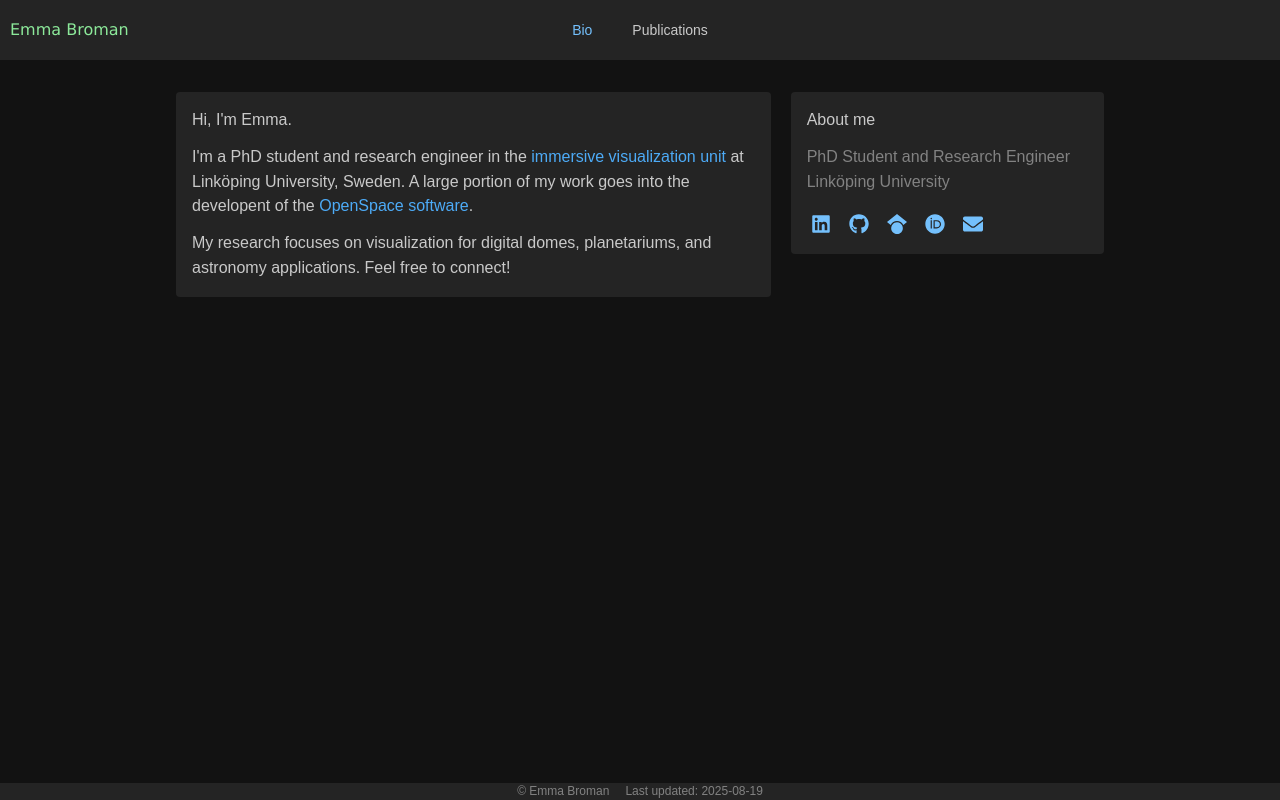
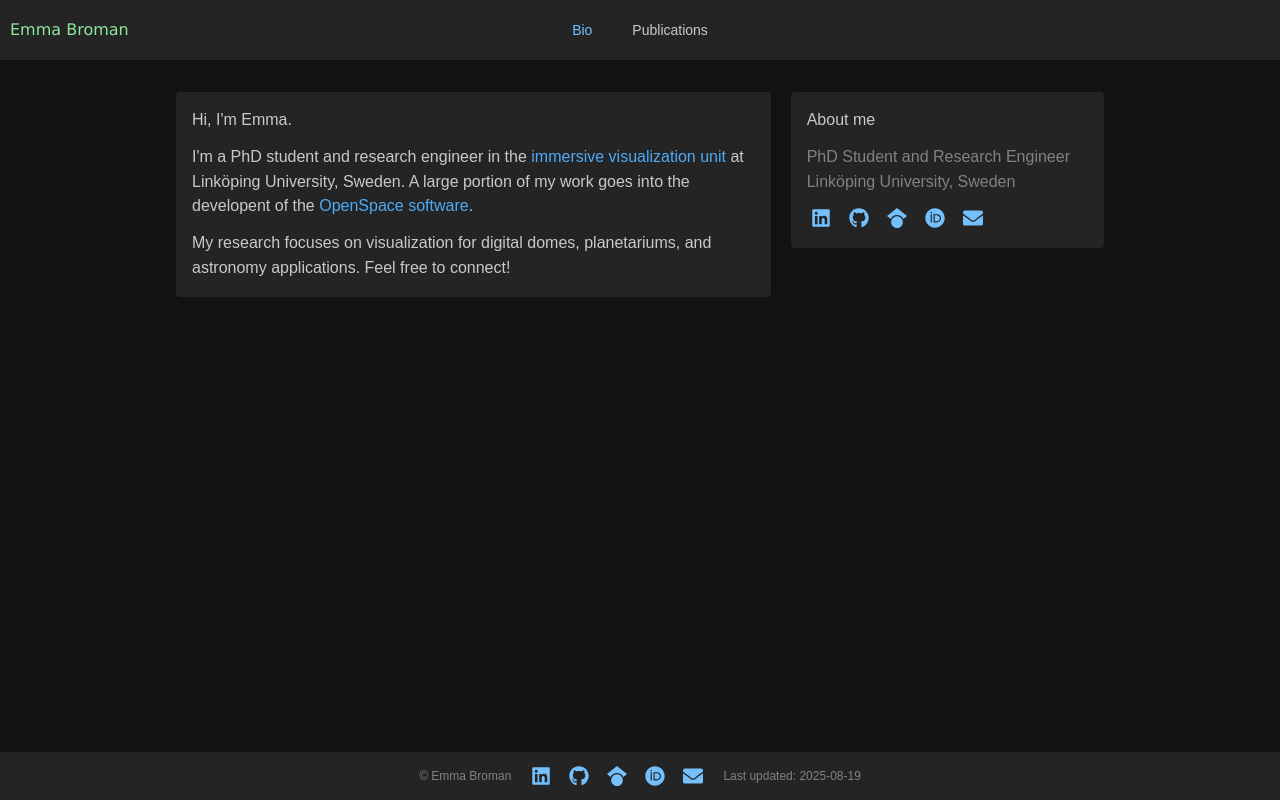
Before and after one commit to WeirdRubberDuck/weirdrubberduck.github.io, a React (Vite) app: page / in a window 1280 px wide. Built offline with nearby package versions, Linux system fonts and the light colour scheme; a web font is replaced by a local one.

Commit message:
Add contact links to page footer

```diff
--- a/src/App.tsx
+++ b/src/App.tsx
@@ -10,6 +10,7 @@ import {
   MantineProvider,
   Menu,
   NavLink,
+  Stack,
   Text,
   Tooltip,
 } from "@mantine/core";
@@ -17,6 +18,7 @@ import "@mantine/core/styles.css";
 import { useDisclosure } from "@mantine/hooks";
 import { Outlet } from "react-router";
 import { lastUpdateDate } from "./update-date";
+import { ContactLinks } from "@components/ContactLinks";
 
 const theme = createTheme({
   fontFamily: "'Afacad Flux',  sans-serif",
@@ -100,15 +102,18 @@ export function App() {
           <Outlet />
         </AppShell.Main>
         <AppShell.Footer withBorder={false}>
-          <Center>
+          <Center py={"xs"}>
+            <Stack gap={4}>
               <Group justify="center">
                 <Text size="xs" c={"dimmed"}>
                   © Emma Broman
                 </Text>
+                <ContactLinks />
                 <Text size="xs" c={"dimmed"}>
                   Last updated: {lastUpdateDate}
                 </Text>
               </Group>
+            </Stack>
           </Center>
         </AppShell.Footer>
       </AppShell>
--- /dev/null
+++ b/src/components/ContactLinks.tsx
@@ -0,0 +1,70 @@
+import { ActionIcon, Group, Tooltip } from "@mantine/core";
+
+import { FaEnvelope, FaGithub, FaLinkedin, FaOrcid } from "react-icons/fa";
+import { IconSize } from "@util/enums";
+import { FaGoogleScholar } from "react-icons/fa6";
+
+export function ContactLinks() {
+  return (
+    <Group gap={"xs"}>
+      <Tooltip label="LinkedIn">
+        <ActionIcon variant="subtle">
+          <FaLinkedin
+            size={IconSize.sm}
+            onClick={() =>
+              window.open(
+                "https://www.linkedin.com/in/emmamariebroman/",
+                "_blank"
+              )
+            }
+          />
+        </ActionIcon>
+      </Tooltip>
+
+      <Tooltip label="Github">
+        <ActionIcon
+          variant="subtle"
+          onClick={() =>
+            window.open("https://github.com/WeirdRubberDuck", "_blank")
+          }
+        >
+          <FaGithub size={IconSize.sm} />
+        </ActionIcon>
+      </Tooltip>
+
+      <Tooltip label="Google Scholar">
+        <ActionIcon
+          variant="subtle"
+          onClick={() =>
+            window.open(
+              "https://scholar.google.com/citations?user=yOk0rWoAAAAJ&hl=sv",
+              "_blank"
+            )
+          }
+        >
+          <FaGoogleScholar size={IconSize.sm} />
+        </ActionIcon>
+      </Tooltip>
+
+      <Tooltip label="ORCID">
+        <ActionIcon
+          variant="subtle"
+          onClick={() =>
+            window.open("https://orcid.org/0009-0006-0072-5134", "_blank")
+          }
+        >
+          <FaOrcid size={IconSize.sm} />
+        </ActionIcon>
+      </Tooltip>
+
+      <Tooltip label="Email">
+        <ActionIcon
+          variant="subtle"
+          onClick={() => window.open("mailto:emma.broman@liu.se", "_blank")}
+        >
+          <FaEnvelope size={IconSize.sm} />
+        </ActionIcon>
+      </Tooltip>
+    </Group>
+  );
+}
--- a/src/pages/FrontPage.tsx
+++ b/src/pages/FrontPage.tsx
@@ -1,16 +1,5 @@
-import {
-  ActionIcon,
-  Anchor,
-  Container,
-  Group,
-  Paper,
-  Text,
-  Tooltip,
-} from "@mantine/core";
-
-import { FaEnvelope, FaGithub, FaLinkedin, FaOrcid } from "react-icons/fa";
-import { IconSize } from "@util/enums";
-import { FaGoogleScholar } from "react-icons/fa6";
+import { ContactLinks } from "@components/ContactLinks";
+import { Anchor, Box, Container, Group, Paper, Text } from "@mantine/core";
 
 export function FrontPage() {
   return (
@@ -39,70 +28,10 @@ export function FrontPage() {
         <Paper p="md" flex={1} miw={200}>
           <Text mb={"sm"}>About me</Text>
           <Text c={"dimmed"}>PhD Student and Research Engineer</Text>
-          <Text c={"dimmed"}>Linköping University</Text>
-
-          <Group mt="md" gap={"xs"}>
-            <Tooltip label="LinkedIn">
-              <ActionIcon variant="subtle">
-                <FaLinkedin
-                  size={IconSize.sm}
-                  onClick={() =>
-                    window.open(
-                      "https://www.linkedin.com/in/emmamariebroman/",
-                      "_blank"
-                    )
-                  }
-                />
-              </ActionIcon>
-            </Tooltip>
-
-            <Tooltip label="Github">
-              <ActionIcon
-                variant="subtle"
-                onClick={() =>
-                  window.open("https://github.com/WeirdRubberDuck", "_blank")
-                }
-              >
-                <FaGithub size={IconSize.sm} />
-              </ActionIcon>
-            </Tooltip>
-
-            <Tooltip label="Google Scholar">
-              <ActionIcon
-                variant="subtle"
-                onClick={() =>
-                  window.open(
-                    "https://scholar.google.com/citations?user=yOk0rWoAAAAJ&hl=sv",
-                    "_blank"
-                  )
-                }
-              >
-                <FaGoogleScholar size={IconSize.sm} />
-              </ActionIcon>
-            </Tooltip>
-
-            <Tooltip label="ORCID">
-              <ActionIcon
-                variant="subtle"
-                onClick={() =>
-                  window.open("https://orcid.org/0009-0006-0072-5134", "_blank")
-                }
-              >
-                <FaOrcid size={IconSize.sm} />
-              </ActionIcon>
-            </Tooltip>
-
-            <Tooltip label="Email">
-              <ActionIcon
-                variant="subtle"
-                onClick={() =>
-                  window.open("mailto:emma.broman@liu.se", "_blank")
-                }
-              >
-                <FaEnvelope size={IconSize.sm} />
-              </ActionIcon>
-            </Tooltip>
-          </Group>
+          <Text c={"dimmed"}>Linköping University, Sweden</Text>
+          <Box mt={"xs"}>
+            <ContactLinks />
+          </Box>
         </Paper>
       </Group>
     </Container>
--- a/tsconfig.json
+++ b/tsconfig.json
@@ -11,6 +11,7 @@
 
     "baseUrl": ".",
     "paths": {
+      "@components/*": ["./src/components/*"],
       "@pages/*": ["./src/pages/*"],
       "@util/*": ["./src/util/*"]
     },
--- a/vite.config.ts
+++ b/vite.config.ts
@@ -9,6 +9,7 @@ export default defineConfig({
   base: "./",
   resolve: {
     alias: {
+      "@components": path.resolve(__dirname, "./src/components"),
       "@pages": path.resolve(__dirname, "./src/pages"),
       "@util": path.resolve(__dirname, "./src/util"),
     },
```
Lines whose indentation alone changed are shown as unchanged.
